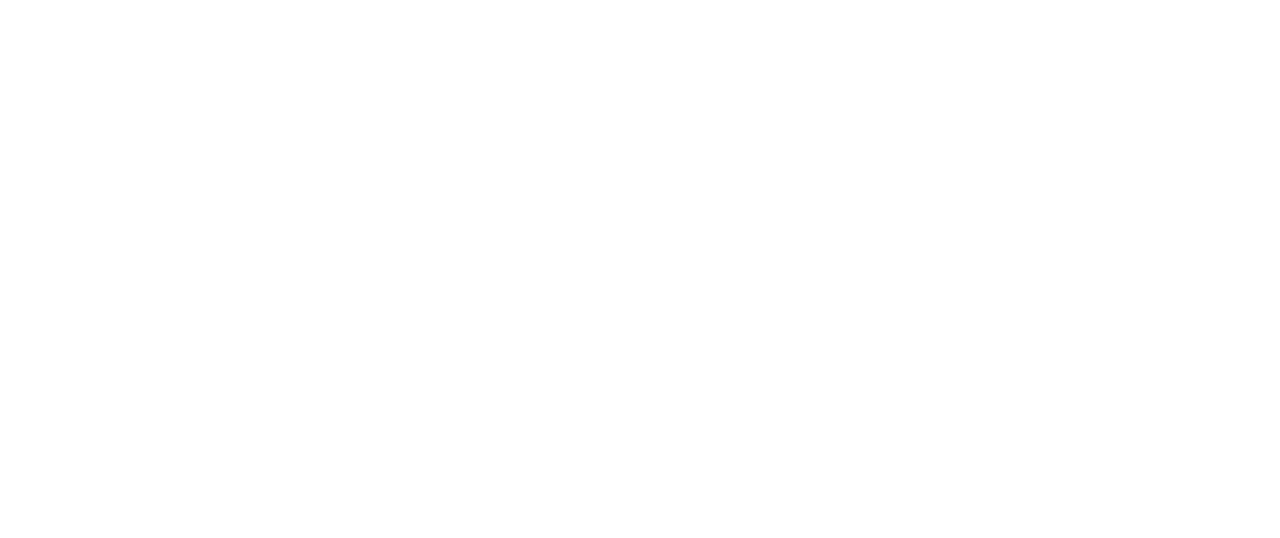
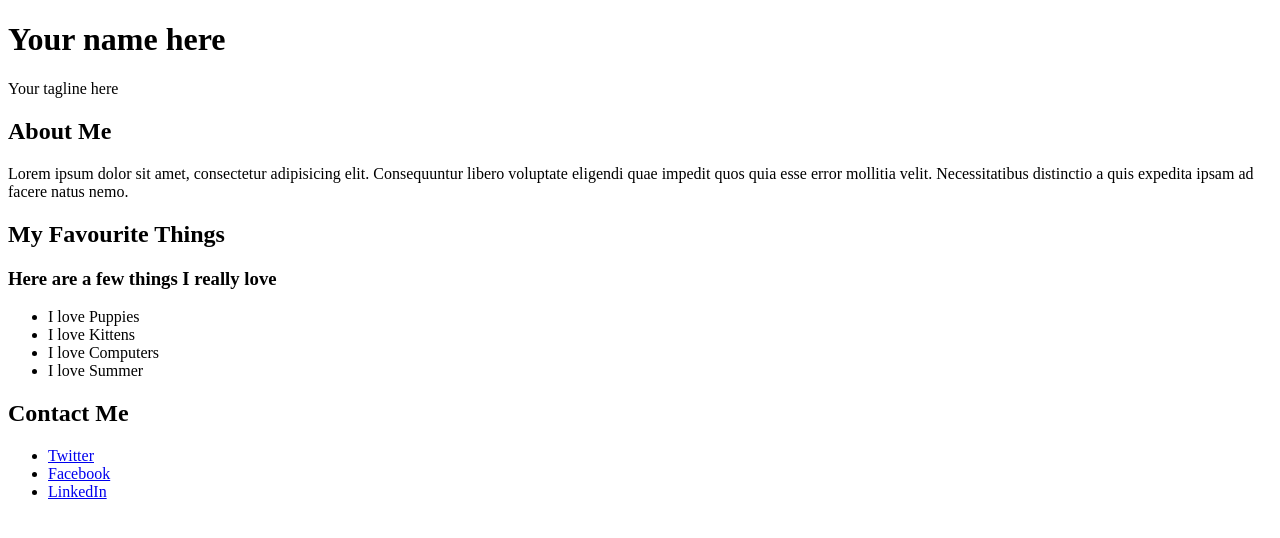
Before and after one commit to tiffanytse/LLCProject, a plain HTML site: page step1.html in a window 1280 px wide. Drawn offline with Linux system fonts and the light colour scheme.

Commit message:
add step 2

```diff
--- a/step1.html
+++ b/step1.html
@@ -4,6 +4,23 @@
   <title>Ladies Learning Code HTML and CSS</title>
 </head>
 <body>
-
+  <h1>Your name here</h1>
+  <p>Your tagline here</p>
+  <h2>About Me</h2>
+  <p>Lorem ipsum dolor sit amet, consectetur adipisicing elit. Consequuntur libero voluptate eligendi quae impedit quos quia esse error mollitia velit. Necessitatibus distinctio a quis expedita ipsam ad facere natus nemo.</p>
+  <h2>My Favourite Things</h2>
+  <h3>Here are a few things I really love</h3>
+  <ul>
+    <li>I love Puppies</li>
+    <li>I love Kittens</li>
+    <li>I love Computers</li>
+    <li>I love Summer</li>
+  </ul>
+  <h2>Contact Me</h2>
+  <ul>
+    <li><a href="https://twitter.com/tessthornton">Twitter</a></li>
+    <li><a href="https://facebook.com/tessthornton">Facebook</a></li>
+    <li><a href="https://linkedin.com/tessthornton">LinkedIn</a></li>
+  </ul>
 </body>
 </html>
```
Also changed, not shown: blank.html (added, +9 -0 lines), project_1.html (+1 -1 lines), step2.html (renamed from start.html, +3 -6 lines), images/logo.png (renamed from images/ladiesLearningCodeLogo.png), 1 other file.
